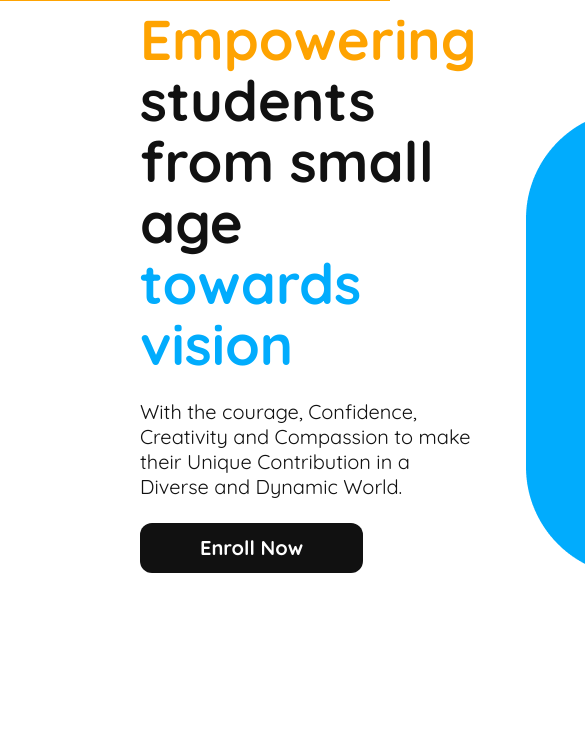
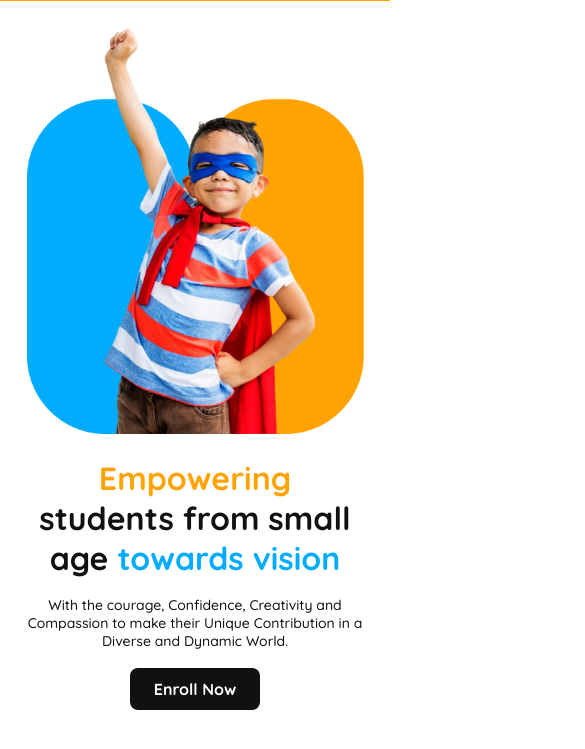
Before and after one commit to zaman-pro/A02-Kids-School, a plain HTML site: page index.html in a window 390 px wide. Shown: the part 71-820 px from the top of the page, 585 px wide, since content can reach past the window. Drawn offline with Linux system fonts and the light colour scheme.

Commit message:
banner responsive added

```diff
--- a/style.css
+++ b/style.css
@@ -172,4 +172,37 @@ body {
   .nav-icon {
     display: block;
   }
+
+  .banner-container {
+    flex-direction: column-reverse;
+    gap: 20px;
+    padding: 20px 0;
+  }
+
+  .banner-img {
+    max-width: 337px;
+  }
+
+  .banner-left {
+    max-width: 357px;
+    gap: 18px;
+    text-align: center;
+    align-items: center;
+  }
+
+  .banner-title {
+    font-size: 2rem;
+    line-height: normal;
+  }
+
+  .banner-description {
+    font-size: 0.875rem;
+    font-weight: 500;
+  }
+
+  .banner-btn {
+    font-size: 1rem;
+    padding: 6px 24px;
+    border-radius: 8px;
+  }
 }
```
